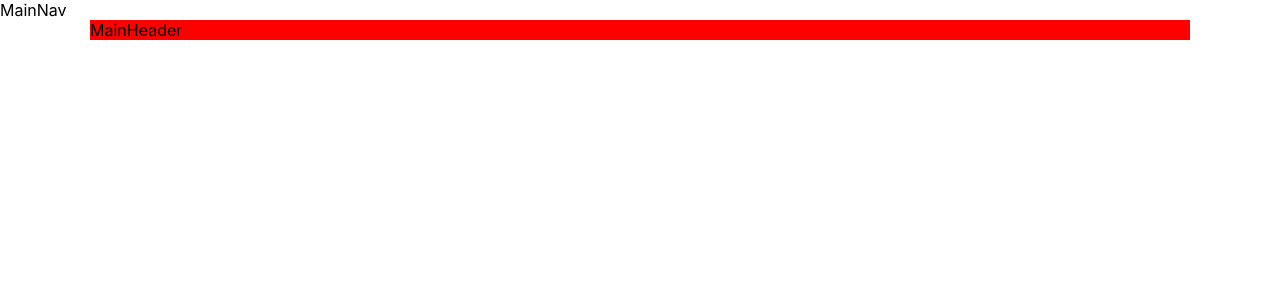
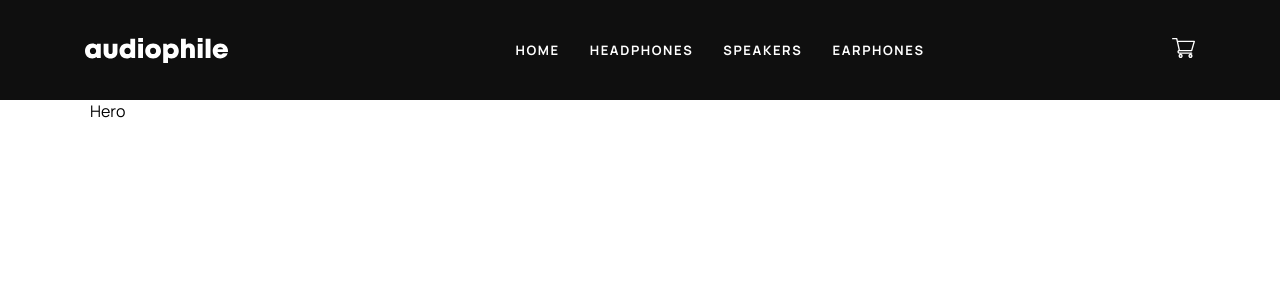
Before and after one commit to GrahamKirwan/audiophile, a Next.js app: page / in a window 1280 px wide. Shown: the top 300 px of the page. Built offline with nearby package versions, Linux system fonts and the light colour scheme.

Commit message:
font imports

```diff
--- /dev/null
+++ b/components/Home/HeroSection.js
@@ -0,0 +1,7 @@
+import React from 'react'
+
+export default function HeroSection() {
+  return (
+    <div>Hero</div>
+  )
+}
--- a/components/Home/MainHeader.js
+++ /dev/null
@@ -1,7 +0,0 @@
-import React from 'react'
-
-export default function MainHeader() {
-  return (
-    <div>MainHeader</div>
-  )
-}
--- a/components/layout/Layout.js
+++ b/components/layout/Layout.js
@@ -1,11 +1,16 @@
 import React from 'react'
 import MainNav from './MainNav'
+
+import Head from 'next/head'
 
 import styles from '../layout/Layout.module.scss'
 
 export default function Layout(props) {
   return (
     <>
+        <Head>
+            <link href="https://fonts.googleapis.com/css2?family=Manrope:wght@200;300;400;500;600;700;800&display=swap" rel="stylesheet" />
+        </Head>
         <MainNav />
         <main className={styles.main}>{props.children}</main>
     </>
--- a/components/layout/Layout.module.scss
+++ b/components/layout/Layout.module.scss
@@ -1,5 +1,6 @@
 .main {
     width: 1100px;
-    background-color: red;
+    background-color: var(--primary);
     margin: 0 auto;
+    color: var(--secondary);
 }
--- a/components/layout/MainNav.js
+++ b/components/layout/MainNav.js
@@ -1,7 +1,33 @@
-import React from 'react'
+import React from "react";
+import Image from "next/image";
+
+import styles from "../layout/MainNav.module.scss";
+
+import som from "../../public/images/shared/icon-cart.svg";
 
 export default function MainNav() {
   return (
-    <div>MainNav</div>
-  )
+    <nav className={styles.nav}>
+      <div className={styles.container}>
+        <img src="/images/shared/audiophile-logo.svg"></img>
+        <ul className={styles.menu}>
+          <li>
+            <a href="#">Home</a>
+          </li>
+          <li>
+            <a href="#">Headphones</a>
+          </li>
+          <li>
+            <a href="#">Speakers</a>
+          </li>
+          <li>
+            <a href="#">Earphones</a>
+          </li>
+        </ul>
+        <div>
+            <img src="/images/shared/icon-cart.svg"></img>
+        </div>
+      </div>
+    </nav>
+  );
 }
--- /dev/null
+++ b/components/layout/MainNav.module.scss
@@ -0,0 +1,30 @@
+.nav {
+  background-color: var(--color-pry-200);
+  color: #fff;
+  height: 100px;
+}
+
+.container {
+  max-width: var(--max-container);
+  margin: 0 auto;
+  display: flex;
+  justify-content: space-between;
+  align-items: center;
+  height: 100%;
+}
+
+.menu {
+  list-style: none;
+  display: flex;
+  text-transform: uppercase;
+
+  li {
+    margin: 0 15px;
+    a {
+      font-size: 0.8125rem;
+      line-height: 1.5625rem;
+      letter-spacing: 0.1rem;
+      font-weight: 700;
+    }
+  }
+}
--- a/pages/index.js
+++ b/pages/index.js
@@ -2,12 +2,12 @@ import Head from 'next/head'
 import Image from 'next/image'
 import styles from '../styles/Home.module.scss'
 
-import MainHeader from '../components/Home/MainHeader'
+import HeroSection from '../components/Home/HeroSection'
 
 export default function Home() {
   return (
     <>
-      <MainHeader />
+      <HeroSection />
     </>
   )
 }
--- a/styles/globals.css
+++ b/styles/globals.css
@@ -1,9 +1,34 @@
+
+:root {
+    --color-pry-100: hsl(22,65%,57%);
+    --color-pry-200: hsl(0,0%,6%);
+    --color-pry-300: hsl(0,0%,95%);
+    --color-pry-400: hsl(0,0%,98%);
+    --color-pry-500: hsl(0,0%,89%);
+    --color-pry-600: hsl(0,0%,81%);
+    --color-sec-100: hsl(21,94%,75%);
+    --color-sec-200: hsl(0,0%,100%);
+    --color-sec-300: hsl(0,0%,0%);
+    --color-sec-400: hsl(0,0%,10%);
+    --color-sec-500: hsl(0,0%,95%);
+    --color-sec-600: hsl(0,0%,90%);
+    --color-sec-700: hsl(0,0%,48%);
+    --font-pry-100: "Manrope",sans-serif;
+    --font-weight-100: 200;
+    --font-weight-200: 400;
+    --font-weight-300: 500;
+    --font-weight-400: 700;
+    --max-container: 69.375rem;
+    --center-container: 0 auto;
+    --border-radius: 0.5rem;
+    --transition: all 0.5s;
+}
+
 html,
 body {
   padding: 0;
   margin: 0;
-  font-family: -apple-system, BlinkMacSystemFont, Segoe UI, Roboto, Oxygen,
-    Ubuntu, Cantarell, Fira Sans, Droid Sans, Helvetica Neue, sans-serif;
+  font-family: var(--font-pry-100);
 }
 
 a {
```
Also changed, not shown: pages/headphones/index.js (added, +7 -0 lines).
